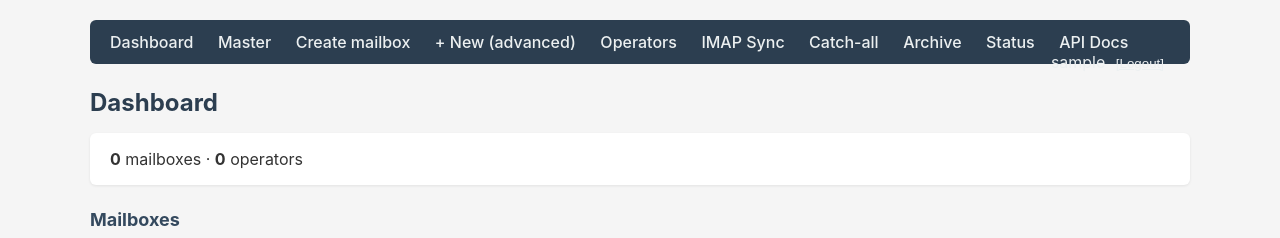
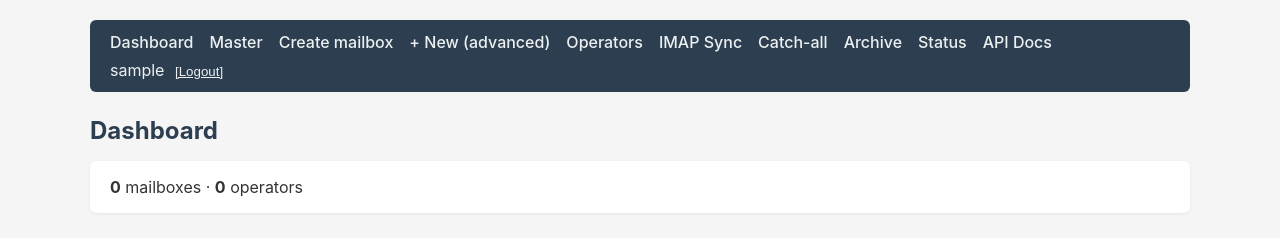
Before and after one commit to rzvend/openmailgate, a FastAPI app: page /dashboard in a window 1280 px wide. Shown: the top 238 px of the page. Run offline with FastAPI, Linux system fonts and the light colour scheme; the visitor is signed in with stand-in values (Sample User, id 1); data that the repository does not hold is empty.

Commit message:
Fix dashboard navbar wrapping

```diff
--- a/api/static/styles.css
+++ b/api/static/styles.css
@@ -11,11 +11,15 @@ nav {
     padding: 12px 20px;
     margin-bottom: 24px;
     border-radius: 6px;
+    display: flex;
+    justify-content: space-between;
+    align-items: center;
+    flex-wrap: wrap;
+    gap: 8px 16px;
 }
 nav a {
     color: #ecf0f1;
     text-decoration: none;
-    margin-right: 20px;
     font-weight: 500;
 }
 nav a:hover { text-decoration: underline; }
--- a/api/templates/base.html
+++ b/api/templates/base.html
@@ -8,6 +8,7 @@
 </head>
 <body>
     <nav>
+        <div style="display: flex; flex-wrap: wrap; align-items: center; gap: 4px 16px;">
             <a href="/dashboard">Dashboard</a>
             <a href="/dashboard/mailboxes/master">Master</a>
             <a href="/dashboard/mailboxes/wizard">Create mailbox</a>
@@ -18,7 +19,8 @@
             <a href="/dashboard/archive">Archive</a>
             <a href="/dashboard/status">Status</a>
             <a href="/docs">API Docs</a>
-        <span style="float: right; color: #ecf0f1;">
+        </div>
+        <div style="flex-shrink: 0; color: #ecf0f1;">
             {% if request.session.get("username") %}
                 {{ request.session["username"] }}
                 <form method="post" action="/auth/logout" style="display: inline;">
@@ -27,7 +29,7 @@
             {% else %}
                 <a href="/auth/login" style="color: #ecf0f1;">Login</a>
             {% endif %}
-        </span>
+        </div>
     </nav>
     <main>
         {% block content %}{% endblock %}
```
Lines whose indentation alone changed are shown as unchanged.
